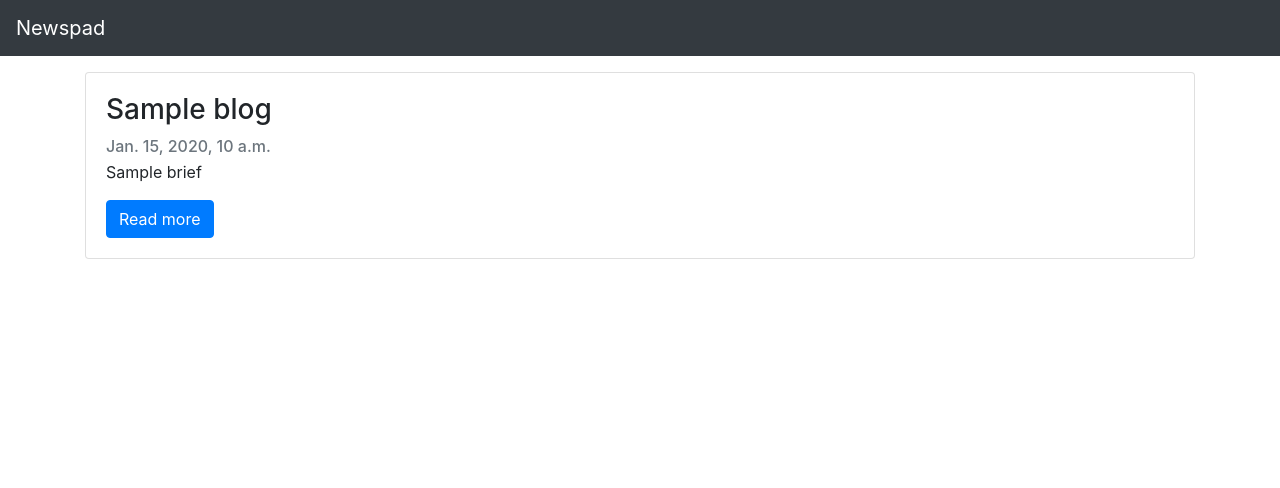
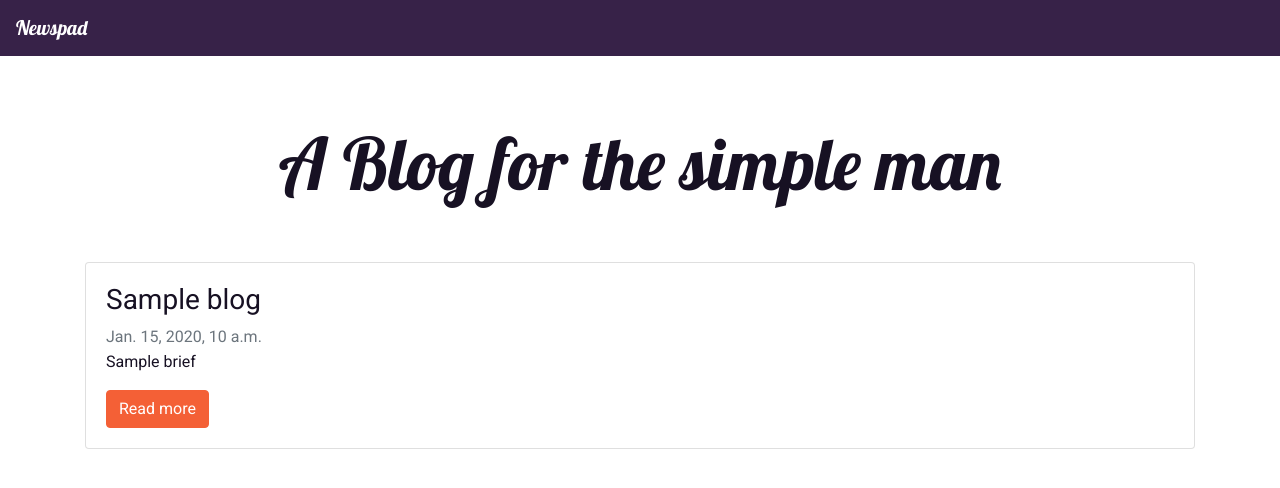
Before and after one commit to sabyabhoi/newspad, a Django app: template templates/blog/index.html in a window 1280 px wide. Shown: the top 488 px of the page. Run offline with Django 3.2, Linux system fonts and the light colour scheme; the template is opened without the code that fills it: most values are stand-ins (such as "Sample title", 1, 10 or a date in 2020); some libraries are stand-ins or nearby versions.

Commit message:
Added some basic styling

```diff
--- a/templates/blog/base.html
+++ b/templates/blog/base.html
@@ -6,6 +6,34 @@
     <title>Newspad</title>
     <link rel="stylesheet" href="https://stackpath.bootstrapcdn.com/bootstrap/4.5.2/css/bootstrap.min.css" integrity="sha384-JcKb8q3iqJ61gNV9KGb8thSsNjpSL0n8PARn9HuZOnIxN0hoP+VmmDGMN5t9UJ0Z" crossorigin="anonymous">
 </head>
+<style>
+@import url('https://fonts.googleapis.com/css2?family=Staatliches&display=swap');
+@import url('https://fonts.googleapis.com/css2?family=Lobster&display=swap');
+@import url('https://fonts.googleapis.com/css2?family=Roboto&display=swap');
+
+body {
+    color: #171123;
+    font-family: 'Roboto';
+}
+
+.navbar {
+    background-color: #372248 !important;
+}
+
+.btn-primary {
+    background-color: #F46036 !important;
+    border-color: #F46036 !important;
+}
+
+.navbar-brand {
+    font-family: 'Lobster';
+}
+
+.tagline {
+    color: #171123 ;
+    font-family: 'Lobster';
+    font-size: 4.5rem;
+}
 </style>
 <body>
 
--- a/templates/blog/index.html
+++ b/templates/blog/index.html
@@ -1,6 +1,9 @@
 {% extends 'blog/base.html' %}
 {% block content %}
 <div class="container pt-3">
+
+    <h1 class="tagline text-center py-5">A Blog for the simple man</h1>
+
     {% if blog_list %}
     {% for blog in blog_list %}
     <div class="card">
```
